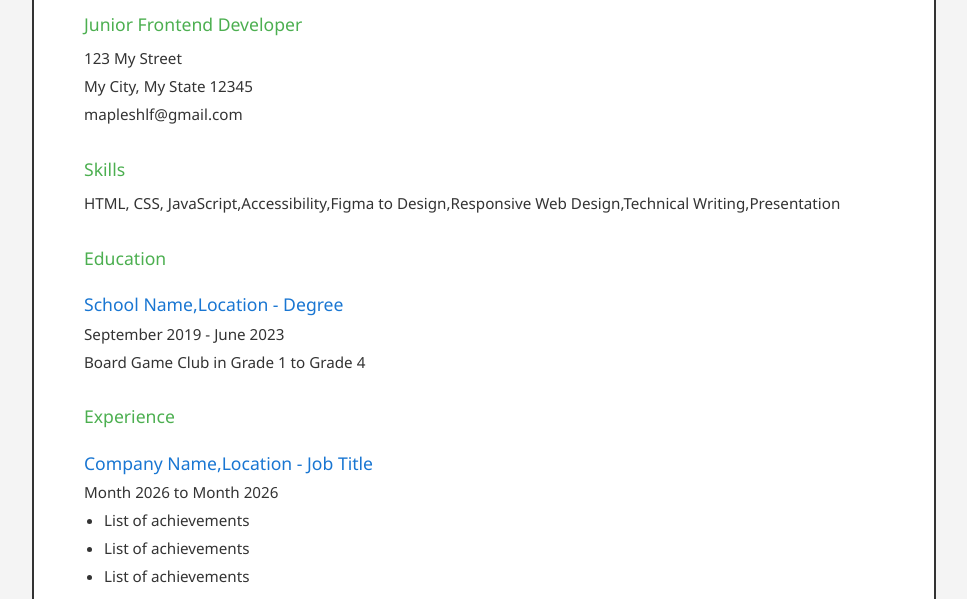
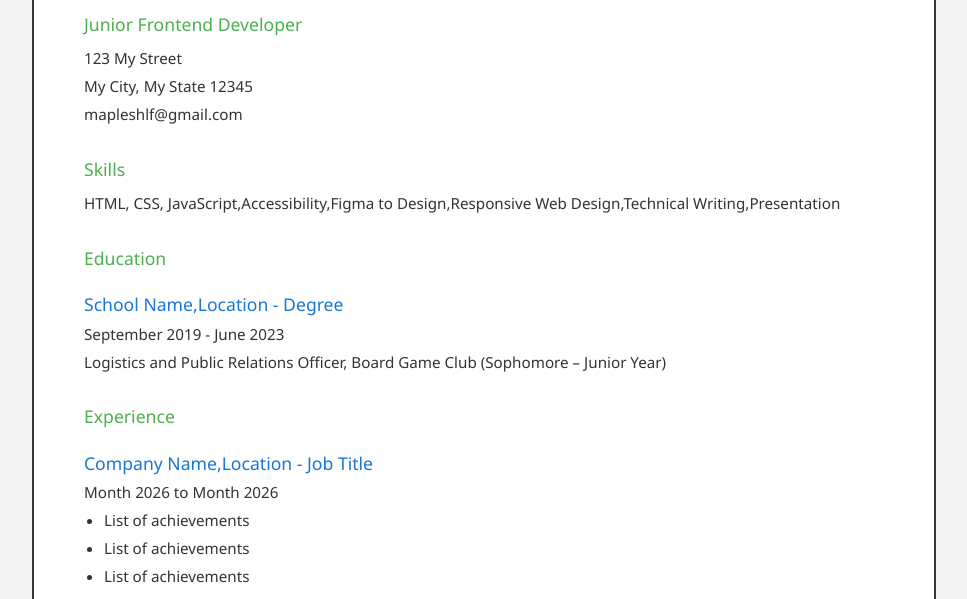
Before and after one commit to Mapleshlf/FrontEnd-Portfolio, a plain HTML site: page 1.SinglePageCV/index.html in a window 1280 px wide. Shown: the part 193-792 px from the top of the page, without its empty margins (156-1123 px from the left). Drawn offline with Linux system fonts and the light colour scheme.

Commit message:
Add files via upload

```diff
--- a/1.SinglePageCV/index.html
+++ b/1.SinglePageCV/index.html
@@ -32,7 +32,7 @@
         <h2>Education</h2>
         <h3>School Name,Location - Degree</h3>
         <p>September 2019 - June 2023</p>
-        <p>Board Game Club in Grade 1 to Grade 4</p>
+        <p>Logistics and Public Relations Officer, Board Game Club (Sophomore – Junior Year)</p>
         </section>
 
         <section>
```
